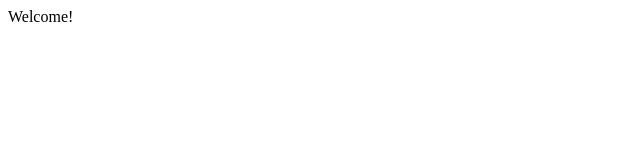
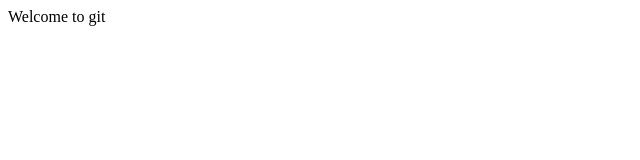
Before and after one commit to VasekLexa/VasekLexa.github.io, a plain HTML site: page index.html in a window 1280 px wide. Shown: the full height of the page, 0-640 px from the left. Drawn offline with Linux system fonts and the light colour scheme.

Commit message:
Update index.html

```diff
--- a/index.html
+++ b/index.html
@@ -3,6 +3,6 @@
 
     </header>
     <body>
-        Welcome!
+        Welcome to git
     </body>
 </html>
```
